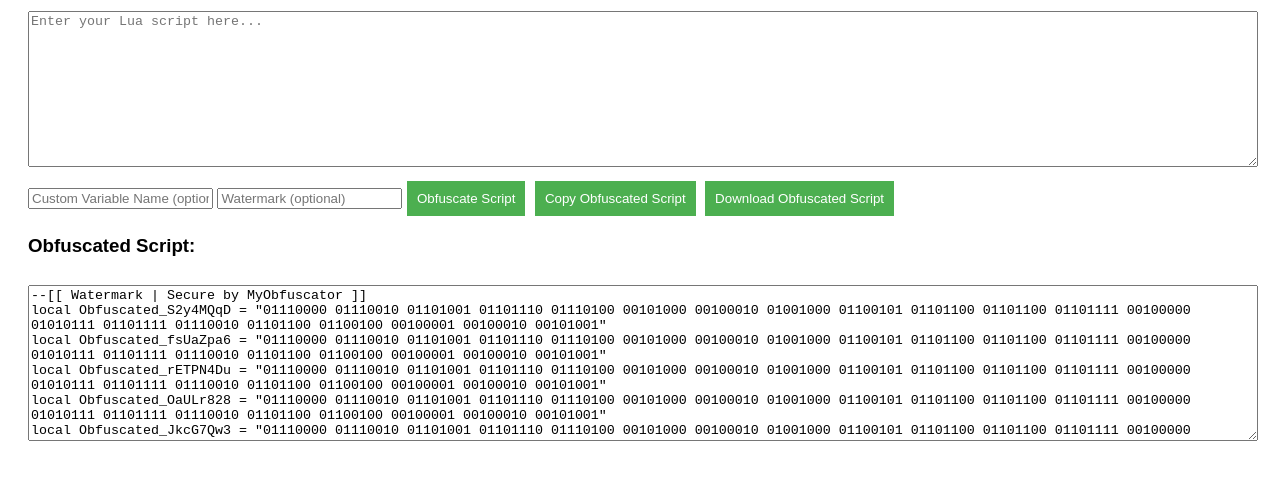
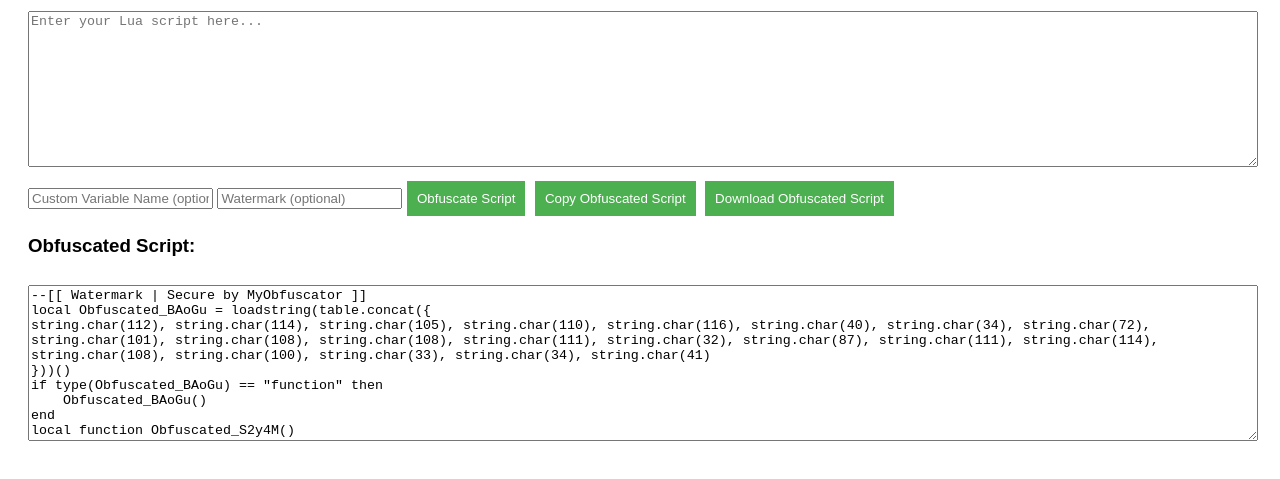
Before and after one commit to oprty131/Obfcautor, a plain HTML site: page index.html in a window 1280 px wide. Both pictures are taken after a click on the button "Obfuscate Script". Shown: the part 107-586 px from the top of the page. Drawn offline with Linux system fonts and the light colour scheme.

Commit message:
Update index.html

```diff
--- a/index.html
+++ b/index.html
@@ -48,42 +48,39 @@
             return result;
         }
 
-        function stringToBinary(string) {
-            return string.split('').map(char => {
-                return ('00000000' + char.charCodeAt(0).toString(2)).slice(-8);
-            }).join(' ');
-        }
-
         function obfuscateLua() {
             let source = document.getElementById('luaScript').value || 'print("Hello World!")';
             let customVarName = document.getElementById('varName').value || 'Obfuscated_';
             let watermark = document.getElementById('watermark').value || 'Watermark';
 
+            // Watermark comment
             let wmComment = `--[[ ${watermark} | Secure by MyObfuscator ]]`;
-
             let obfuscated = wmComment + '\n';
 
-            let binaryString = stringToBinary(source);
+            // Generate random variable names
             let binaryVarName = customVarName + randomString(5);
 
-            // Create fake random variable names
-            for (let i = 0; i < 5; i++) {
-                obfuscated += `local ${customVarName}${randomString(8)} = "${binaryString}"\n`;
-            }
+            // Encode the source into binary representation
+            let binaryString = source.split('').map(char => {
+                return ('00000000' + char.charCodeAt(0).toString(2)).slice(-8);
+            }).join(' ');
 
+            // Create obfuscated loadstring code
             obfuscated += `local ${binaryVarName} = loadstring(table.concat({\n`;
-
-            // Adding the loadstring payload
             const binaryArray = binaryString.split(' ').map(b => `string.char(${parseInt(b, 2)})`).join(', ');
             obfuscated += `${binaryArray}\n}))()\n`;
 
+            // Call the function if it's valid
             obfuscated += `if type(${binaryVarName}) == "function" then\n`;
             obfuscated += `    ${binaryVarName}()\n`;
             obfuscated += `end\n`;
 
-            // Create a large number of dummy operations
-            for (let i = 0; i < 10; i++) {
-                obfuscated += `local ${customVarName}${randomString(5)} = math.random(1, 100)\n`;
+            // Adding dummy functions to increase complexity
+            for (let i = 0; i < 5; i++) {
+                let dummyFuncName = customVarName + randomString(5);
+                obfuscated += `local function ${dummyFuncName}()\n`;
+                obfuscated += `    local x = math.random(1, 100)\n`;
+                obfuscated += `end\n`;
             }
 
             // Output the obfuscated script
```
